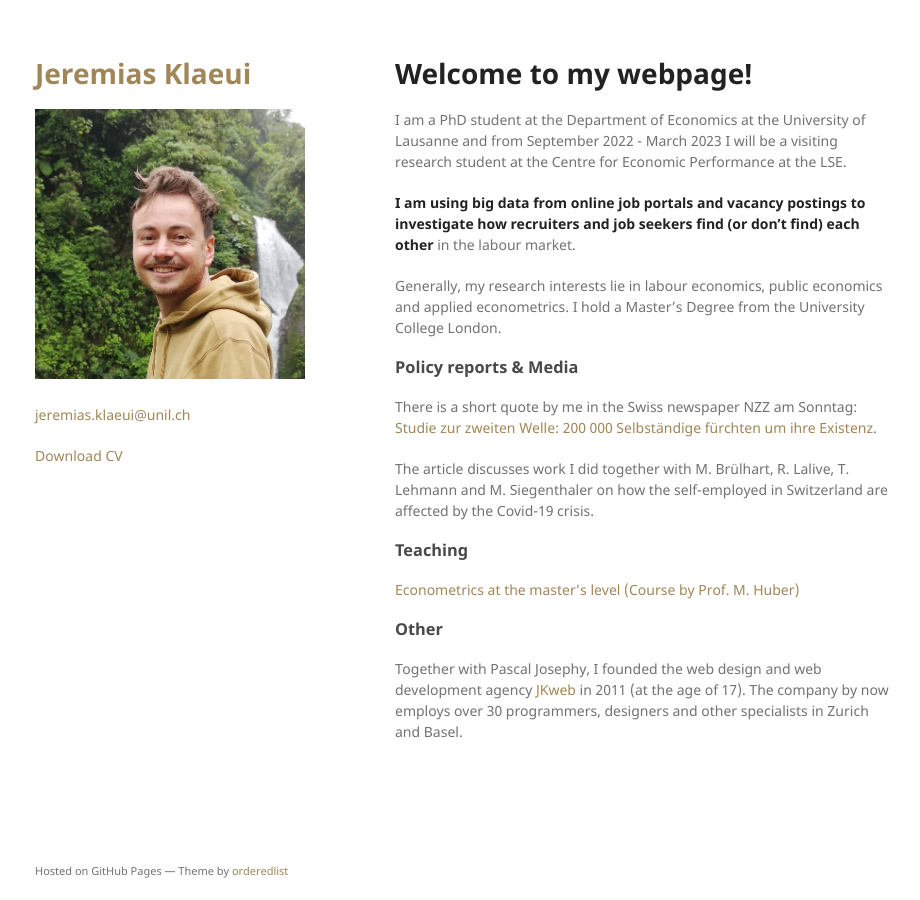
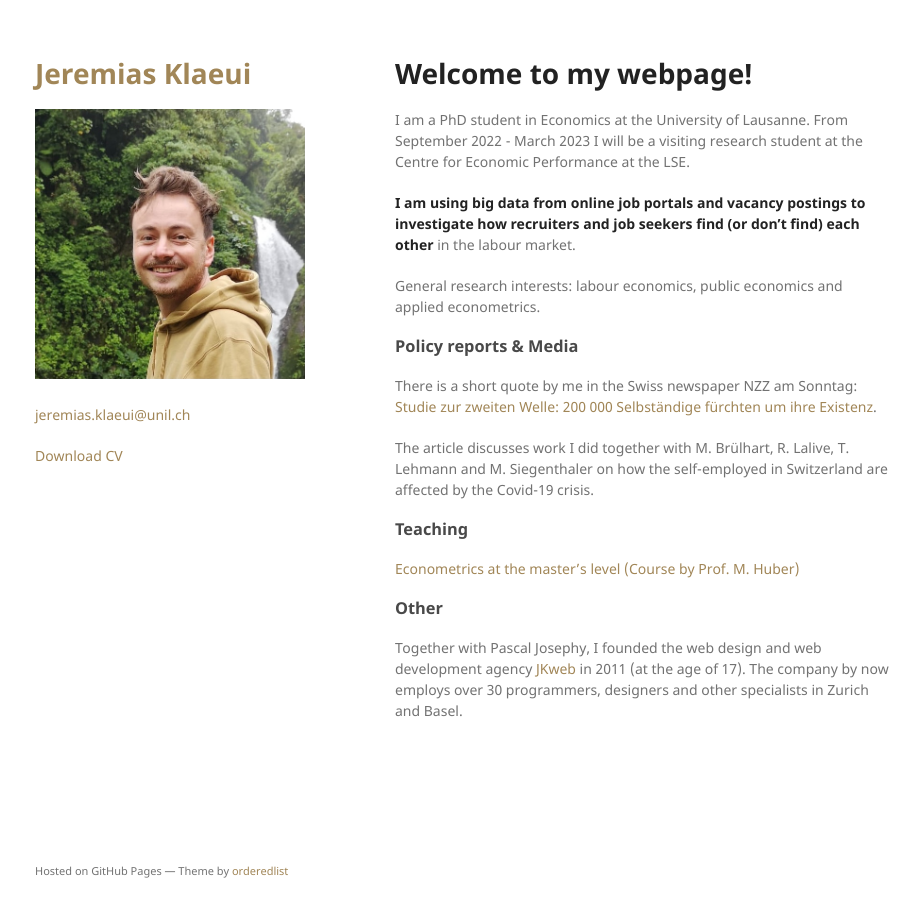
Before and after one commit to jklaeui/jklaeui.github.io, a Jekyll site: the page built from index.md, in a window 1280 px wide. Shown: the whole page, without its empty margins (175-1095 px from the left). Built offline with Jekyll 4.4.1, drawn with Linux system fonts in a browser that asks for light colours; our own code applies the rules of GitHub Pages for plain Markdown files; the repository's description, which GitHub fills in, is left out.

Commit message:
change text

```diff
--- a/index.md
+++ b/index.md
@@ -1,10 +1,11 @@
 # Welcome to my webpage!
 
-I am a PhD student at the Department of Economics at the University of Lausanne and from September 2022 - March 2023 I will be a visiting research student at the Centre for Economic Performance at the LSE.
+I am a PhD student in Economics at the University of Lausanne.
+From September 2022 - March 2023 I will be a visiting research student at the Centre for Economic Performance at the LSE.
 
 **I am using big data from online job portals and vacancy postings to investigate how recruiters and job seekers find (or don't find) each other** in the labour market.
 
-Generally, my research interests lie in labour economics, public economics and applied econometrics. I hold a Master's Degree from the University College London.
+General research interests: labour economics, public economics and applied econometrics.
 
 ### Policy reports & Media
 
```
